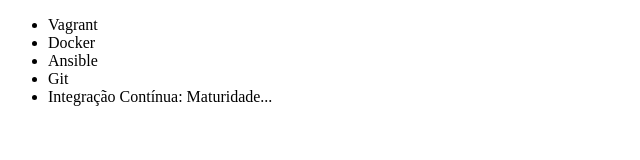
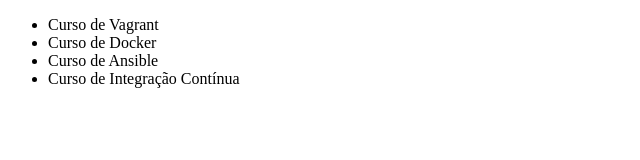
Before and after one commit to jcgomes-bjj/alura-git, a plain HTML site: page index.html in a window 1280 px wide. Shown: the whole page, without its empty margins (0-640 px from the left). Drawn offline with Linux system fonts and the light colour scheme.

Commit message:
alteração do título da página e descrição dos itens da lista

```diff
--- a/index.html
+++ b/index.html
@@ -2,15 +2,14 @@
 <html lang="eng">
 <head>
 	<meta charset="utf-8">
-	<title>Cursos da Alura</title>
+	<title>Lista de Cursos da Alura</title>
 </head>
 <body>
 	<ul>
-		<li>Vagrant</li>
-		<li>Docker</li>
-		<li>Ansible</li>
-		<li>Git</li>
-		<li>Integração Contínua: Maturidade...</li>
+		<li>Curso de Vagrant</li>
+		<li>Curso de Docker</li>
+		<li>Curso de Ansible</li>
+		<li>Curso de Integração Contínua</li>
 	</ul>
 </body>
 </html>
```
